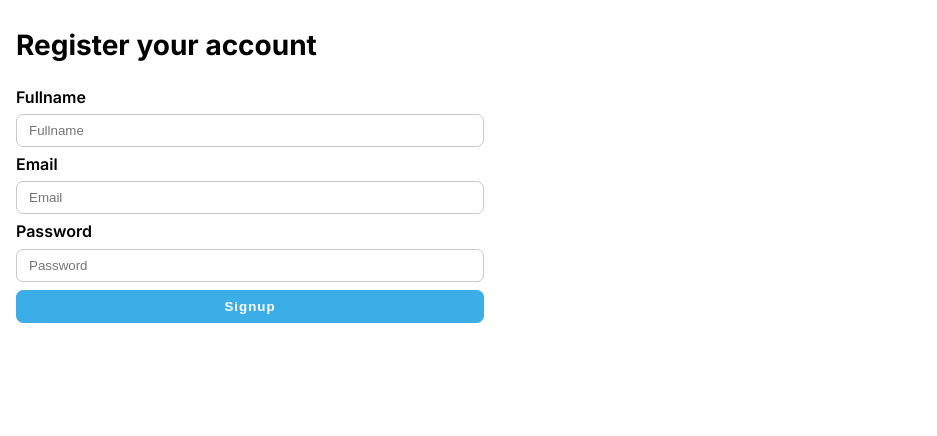
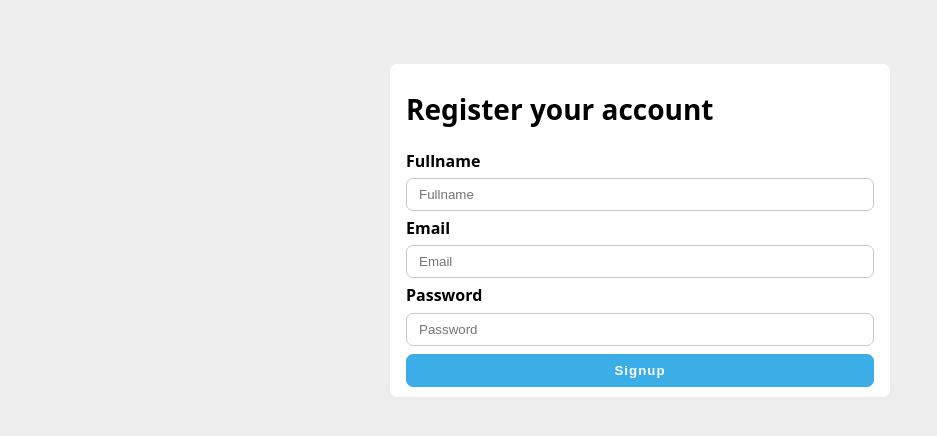
Before and after one commit to ana-valdemoro/gana-premios-nextjs, a Next.js app: page /register in a window 1280 px wide. Shown: the top 436 px of the page, without its empty margins (0-937 px from the left). Built offline with nearby package versions, Linux system fonts and the light colour scheme.

Commit message:
feat: added other elemnts to styles folder

```diff
--- a/styles/index.css
+++ b/styles/index.css
@@ -1,5 +1,13 @@
+/* Reset or standarize base styles */
 @import url('generic/_normalize.css');
 @import url('generic/_box-sizing.css');
 
+/* Defin variables */
+@import url('settings/_typography.css');
 @import url('settings/_colors.css');
-@import url('settings/_typography.css');
+
+/* Affect HTML tags directly */
+@import url('elements/_body.css');
+
+/* Reusable classes */
+@import url('objects/_container.css');
--- /dev/null
+++ b/styles/objects/_container.css
@@ -0,0 +1,9 @@
+.o-page-container {
+  display: flex;
+  flex-direction: column;
+  justify-content: space-between;
+  align-items: center;
+  padding: 4rem;
+  min-height: 100vh;
+  background-color: var(--gray100);
+}
```
